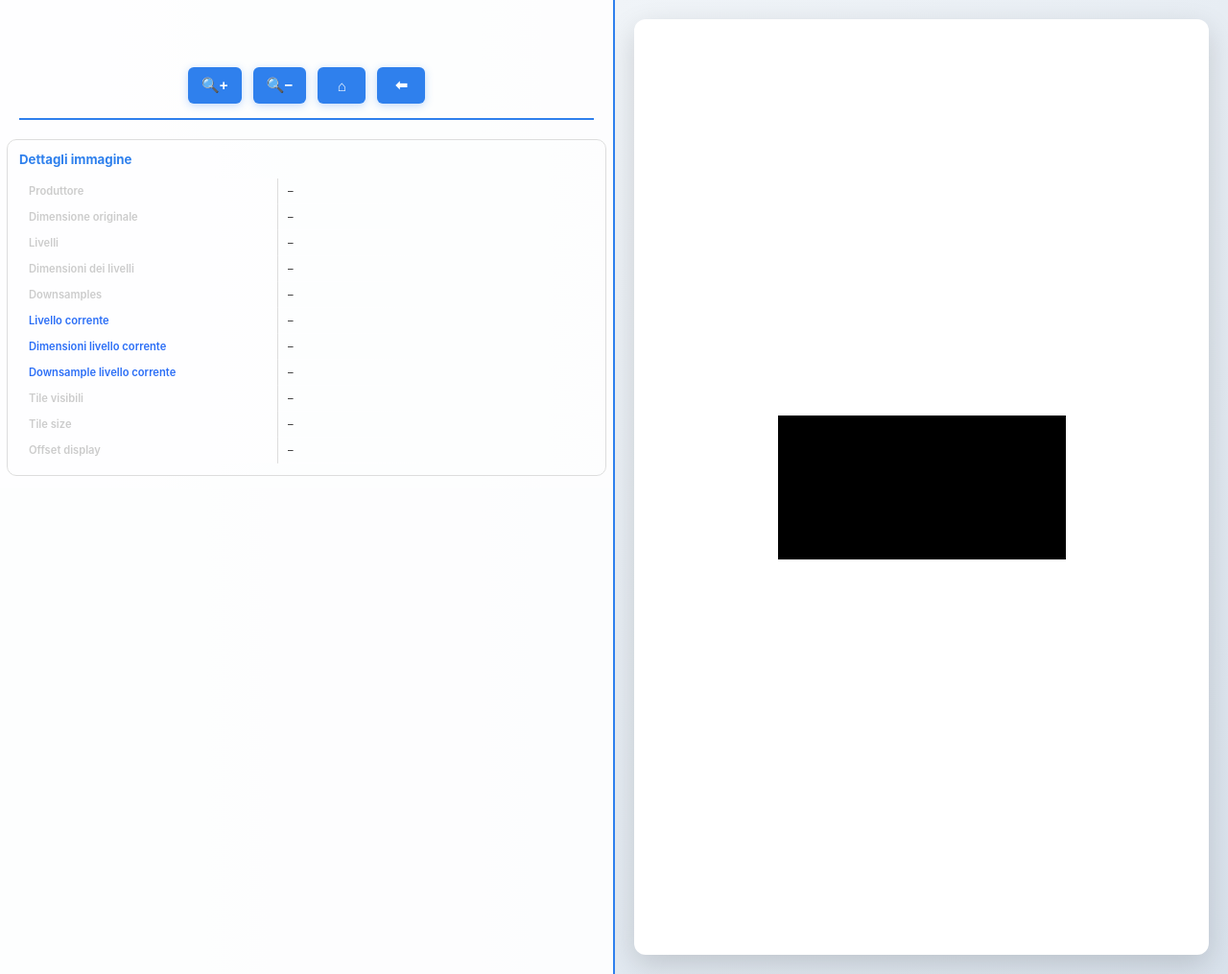
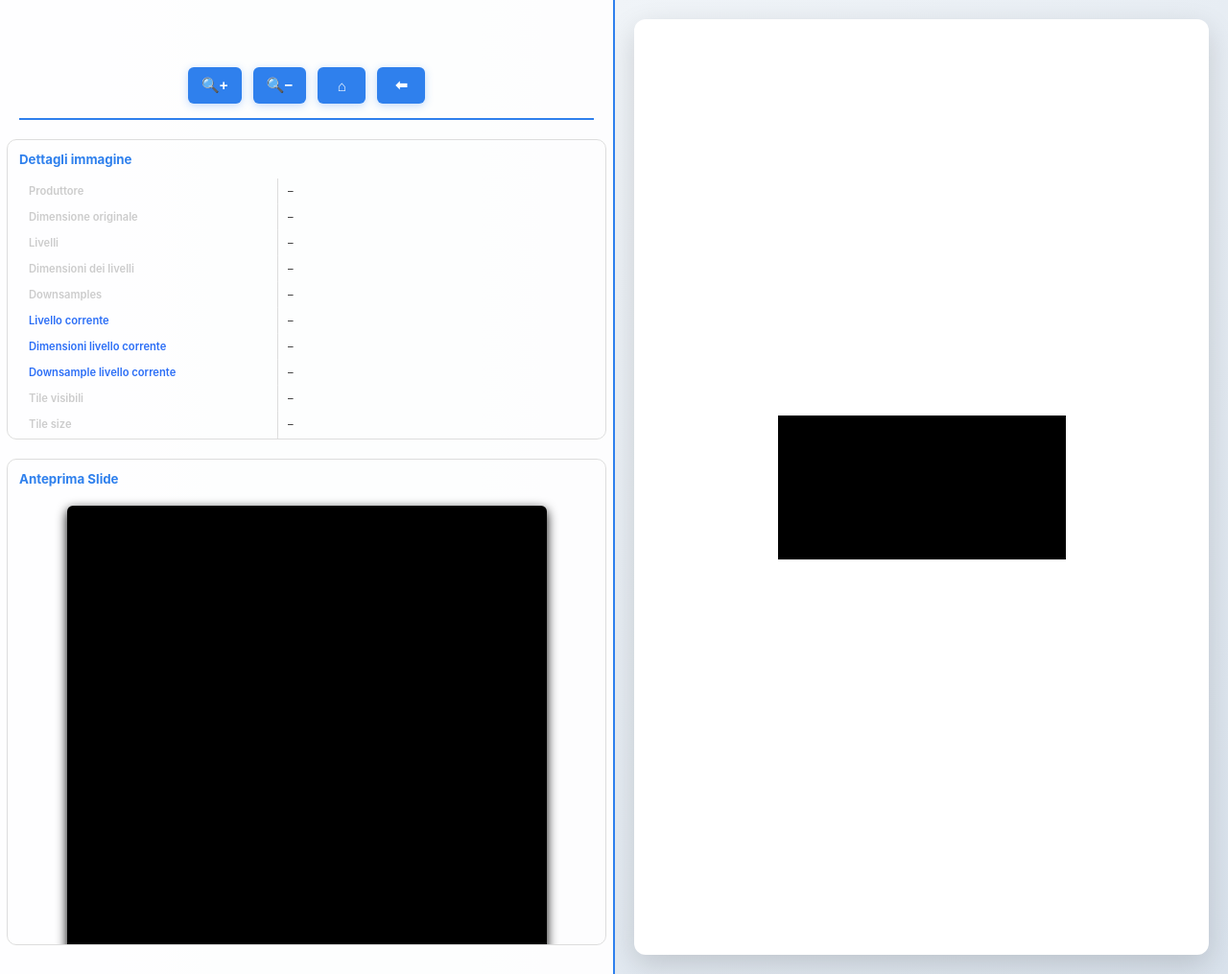
Before and after one commit to riccardosz03/WSI-VIewer, a Flask app: template templates/view_image.html in a window 1280 px wide. Shown: the whole page at 96% size. Run offline with Flask 3, Linux system fonts and the light colour scheme; the template is opened without the code that fills it, so the values that code supplies are empty; a map, chart or similar area stays blank; some libraries are stand-ins or nearby versions.

Commit message:
creazione mapp-thumbnail

```diff
--- a/static/css/style_viewer.css
+++ b/static/css/style_viewer.css
@@ -210,3 +210,19 @@ body.viewer-page {
 .info-table-horizontal th.highlight {
   color: #2b6ef6;
 }
+
+.thumbnail-wrapper {
+  display: flex;
+  justify-content: center;
+  align-items: center;
+  padding: 8px 0;
+}
+
+#thumbCanvas {
+  width: 500px;
+  height: 500px;
+  background: black;
+  border-radius: 6px;
+  box-shadow: 0 4px 12px black;
+  cursor: crosshair
+}
--- a/static/js/viewer_deepzoom.js
+++ b/static/js/viewer_deepzoom.js
@@ -34,6 +34,39 @@
     const tileCache = new Map();
     let isRendering = false;
 
+    // MAPPA-THUMBNAIL
+    const thumbCanvas = document.getElementById('thumbCanvas');
+    const thumbCtx = thumbCanvas.getContext('2d');
+    const thumbImg = new Image();
+    thumbImg.onload = () => {
+        thumbCtx.drawImage(thumbImg, 0, 0, thumbCanvas.width, thumbCanvas.height);
+    };
+    thumbImg.src = `/slide/${filename}/thumbnail`;
+
+    // AGGIORNA LA MAPPA-THUMBNAIL
+    function updateMap() {
+        thumbCtx.clearRect(0, 0, thumbCanvas.width, thumbCanvas.height);
+        thumbCtx.drawImage(thumbImg, 0, 0, thumbCanvas.width, thumbCanvas.height);
+
+        const viewX = offsetX;
+        const viewY = offsetY;
+        const viewW = canvas.width / currentZoom;
+        const viewH = canvas.height / currentZoom;
+
+        const scaleX = thumbCanvas.width / fullImageW;
+        const scaleY = thumbCanvas.height / fullImageH;
+
+        const rectX = viewX * scaleX;
+        const rectY = viewY * scaleY;
+        const rectW = viewW * scaleX;
+        const rectH = viewH * scaleY;
+
+        thumbCtx.strokeStyle = 'red';
+        thumbCtx.lineWidth = 2;
+        thumbCtx.strokeRect(rectX, rectY, rectW, rectH);
+    }
+
+
 
     // RECUPERARE I METADATI
     async function fetchMetadata() {
@@ -44,7 +77,6 @@
         console.log('[FETCH] Received:', data);
         return data;
     }
-
 
     // RICHIEDERE UN TILE AL SERVER
     async function requestTile(level, col, row) {
@@ -211,6 +243,7 @@
         } finally {
             isRendering = false;
         }
+        updateMap();
     }
 
 
--- a/templates/view_image.html
+++ b/templates/view_image.html
@@ -8,7 +8,7 @@
 </head>
 <body class="viewer-page">
     <div class="viewer-layout">
-        <!-- Left Panel: Toolbar -->
+        <!-- Left Panel: Toolbar + Thumbnail-->
         <div class="left-panel">
             <h2 class="viewer-title">{{ filename }}</h2>
             <div class="toolbar">
@@ -36,7 +36,16 @@
                     </tbody>
                 </table>
             </div>
+
+            <div class="info-panel">
+                <h3>Anteprima Slide</h3>
+                <div class="thumbnail-wrapper">
+                    <canvas id="thumbCanvas" width="500" height="500" aria-label="miniatura della slide"></canvas>
+                </div>
+            </div>
         </div>
+
+
 
         <!-- Right Panel: Canvas -->
         <div class="right-panel">
```
Also changed, not shown: 1 other file.
